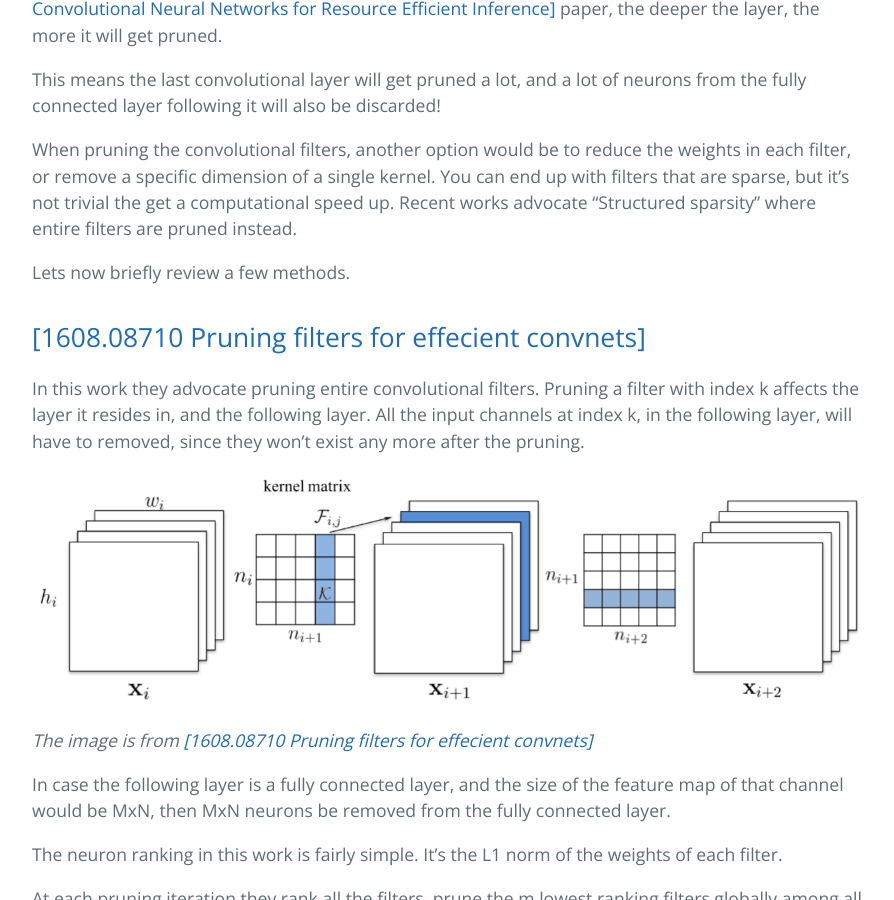
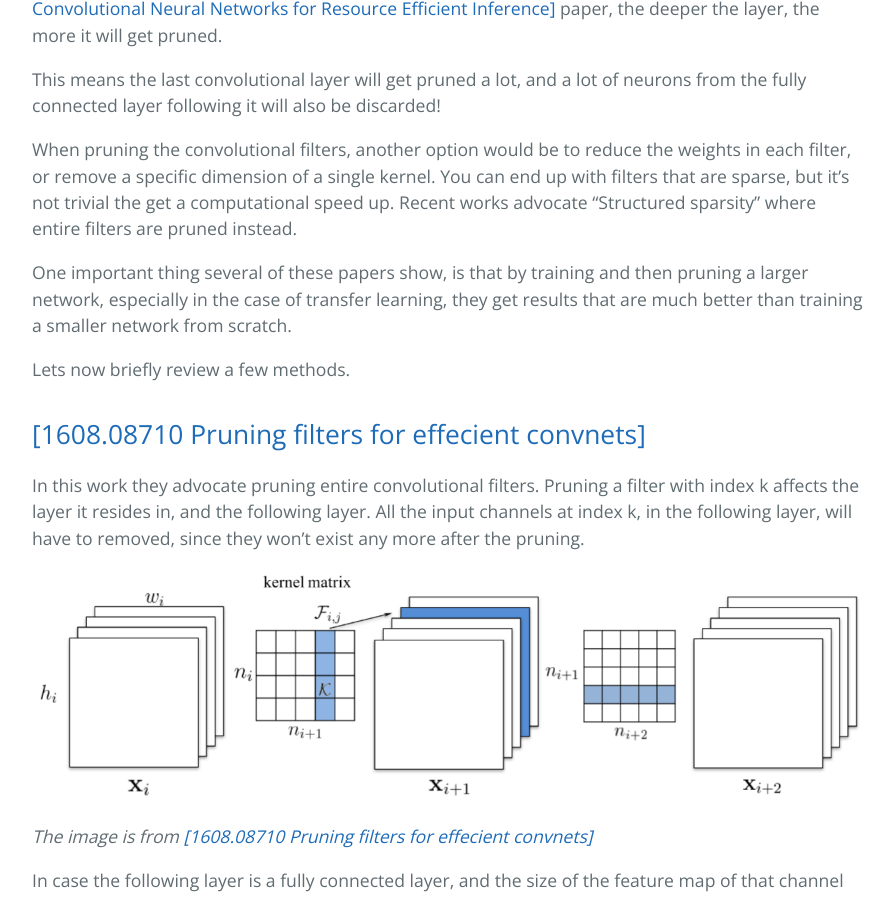
Before and after one commit to jacobgil/jacobgil.github.io, a Jekyll site: the page built from _posts/2017-06-23-pruning-deep-neural-networks.md, in a window 1280 px wide and 900 px high, scrolled down 2657 px. Shown: the whole window, without its empty margins (192-1086 px from the left). Built offline with Jekyll 4.4.1, drawn with Linux system fonts in a browser that asks for light colours; comment, search, counter and statistics services are not loaded.

Commit message:
New post

```diff
--- a/_posts/2017-06-23-pruning-deep-neural-networks.md
+++ b/_posts/2017-06-23-pruning-deep-neural-networks.md
@@ -74,6 +74,9 @@ This means the last convolutional layer will get pruned a lot, and a lot of neur
 
 When pruning the convolutional filters, another option would be to reduce the weights in each filter, or remove a specific dimension of a single kernel. You can end up with filters that are sparse,
 but it's not trivial the get a computational speed up. Recent works advocate "Structured sparsity" where entire filters are pruned instead.
+
+One important thing several of these papers show, is that by training and then pruning a larger network, especially in the case of transfer learning, they get results that are much better than training a smaller network from scratch.
+
 
 Lets now briefly review a few methods.
 
```
